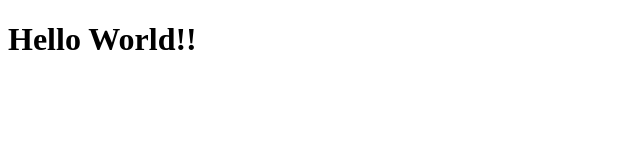
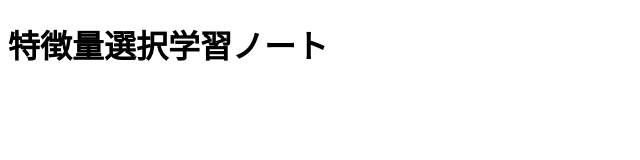
Before and after one commit to yoshi-cow/feature_selection.github.io, a plain HTML site: page index.html in a window 1280 px wide. Shown: the whole page, without its empty margins (0-640 px from the left). Drawn offline with Linux system fonts and the light colour scheme.

Commit message:
Update index.html

```diff
--- a/index.html
+++ b/index.html
@@ -1,6 +1,7 @@
 <!doctype html>
 <html>
   <body>
-    <h1>Hello World!!</h1>
+    <h1>特徴量選択学習ノート</h1>
+
   </body>
 </html>
```
